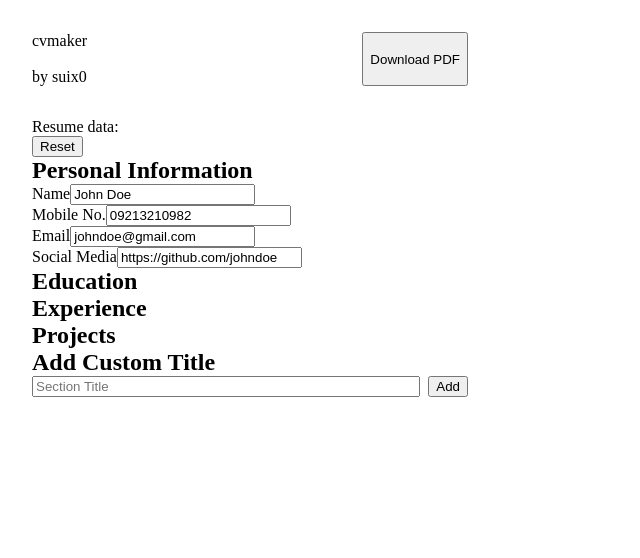
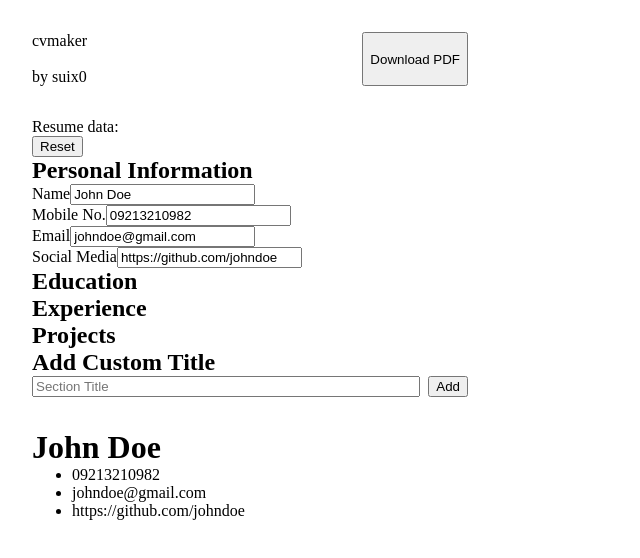
Before and after one commit to suix0/cvmaker, a React (Vite) app: page / in a window 1280 px wide. Shown: the top 558 px of the page, without its empty margins (0-640 px from the left). Built offline with nearby package versions, Linux system fonts and the light colour scheme.

Commit message:
transferred state to synch form data and cv output display

```diff
--- a/src/components/CvInput.jsx
+++ b/src/components/CvInput.jsx
@@ -1,17 +1,31 @@
 import { useState } from "react";
 import React from "react";
-import PersonalInformation from "./Personal";
+import { PersonalInformation, PersonalInformationCvOutput } from "./Personal";
 import { EducationInformation } from "./Education";
 import { ExperienceInformation } from "./Experience";
 import { ProjectsInformation } from "./Projects";
 import { CustomSectionForm } from "./customForm/CustomSectionForm";
 
 let nextActiveIndex = 4;
+function CvInput() {
+  // CV Information States
+  const [personalInfo, setPersonalInfo] = useState({
+    name: "John Doe",
+    number: "09213210982",
+    email: "johndoe@gmail.com",
+    socialMedia: "https://github.com/johndoe",
+  });
+  const [customSectionTitle, setTitle] = useState("");
 
-function CvInput() {
+  // Accordion logic in CV form sections
   const [activeIndex, setActive] = useState(0);
   const [customSections, setCustomSections] = useState([]);
-  const [customSectionTitle, setTitle] = useState("");
+
+  // Personal info state change handler
+  function handleIputPersonalInfo(e) {
+    const { name, value } = e.target;
+    setPersonalInfo({ ...personalInfo, [name]: value });
+  }
 
   function handleInputChange(e) {
     setTitle(e.target.value);
@@ -58,6 +72,8 @@ function CvInput() {
         <PersonalInformation
           isActive={activeIndex === 0}
           onShow={() => setActive(0)}
+          personalInfo={personalInfo}
+          handleInputChange={handleIputPersonalInfo}
         ></PersonalInformation>
         <EducationInformation
           isActive={activeIndex === 1}
@@ -85,6 +101,11 @@ function CvInput() {
           customSectionTitle={customSectionTitle}
           handleInputChange={handleInputChange}
         ></AddCustomSection>
+      </div>
+      <div>
+        <PersonalInformationCvOutput
+          personalInfo={personalInfo}
+        ></PersonalInformationCvOutput>
       </div>
     </div>
   );
--- a/src/components/Personal.jsx
+++ b/src/components/Personal.jsx
@@ -1,18 +1,22 @@
-import { useState } from "react";
+export function PersonalInformationCvOutput(props) {
+  return (
+    <div>
+      <h1>{props.personalInfo.name}</h1>
+      <ul>
+        <li>{props.personalInfo.number}</li>
+        <li>{props.personalInfo.email}</li>
+        <li>{props.personalInfo.socialMedia}</li>
+      </ul>
+    </div>
+  );
+}
 
-export default function PersonalInformation({ isActive, onShow }) {
-  const [personalInfo, setPersonalInfo] = useState({
-    name: "John Doe",
-    number: "09213210982",
-    email: "johndoe@gmail.com",
-    socialMedia: "https://github.com/johndoe",
-  });
-
-  function handleChange(e) {
-    const { name, value } = e.target;
-    setPersonalInfo({ ...personalInfo, [name]: value });
-  }
-
+export function PersonalInformation({
+  isActive,
+  onShow,
+  personalInfo,
+  handleInputChange,
+}) {
   return (
     <section onClick={onShow}>
       <h1>Personal Information</h1>
@@ -25,7 +29,7 @@ export default function PersonalInformation({ isActive, onShow }) {
               name="name"
               id="name"
               value={personalInfo.name}
-              onChange={handleChange}
+              onChange={handleInputChange}
             />
           </div>
           <div>
@@ -35,7 +39,7 @@ export default function PersonalInformation({ isActive, onShow }) {
               name="number"
               id="number"
               value={personalInfo.number}
-              onChange={handleChange}
+              onChange={handleInputChange}
             />
           </div>
           <div>
@@ -45,7 +49,7 @@ export default function PersonalInformation({ isActive, onShow }) {
               name="email"
               id="email"
               value={personalInfo.email}
-              onChange={handleChange}
+              onChange={handleInputChange}
             />
           </div>
           <div>
@@ -55,7 +59,7 @@ export default function PersonalInformation({ isActive, onShow }) {
               name="socialMedia"
               id="socialMedia"
               value={personalInfo.socialMedia}
-              onChange={handleChange}
+              onChange={handleInputChange}
             />
           </div>
         </form>
```
